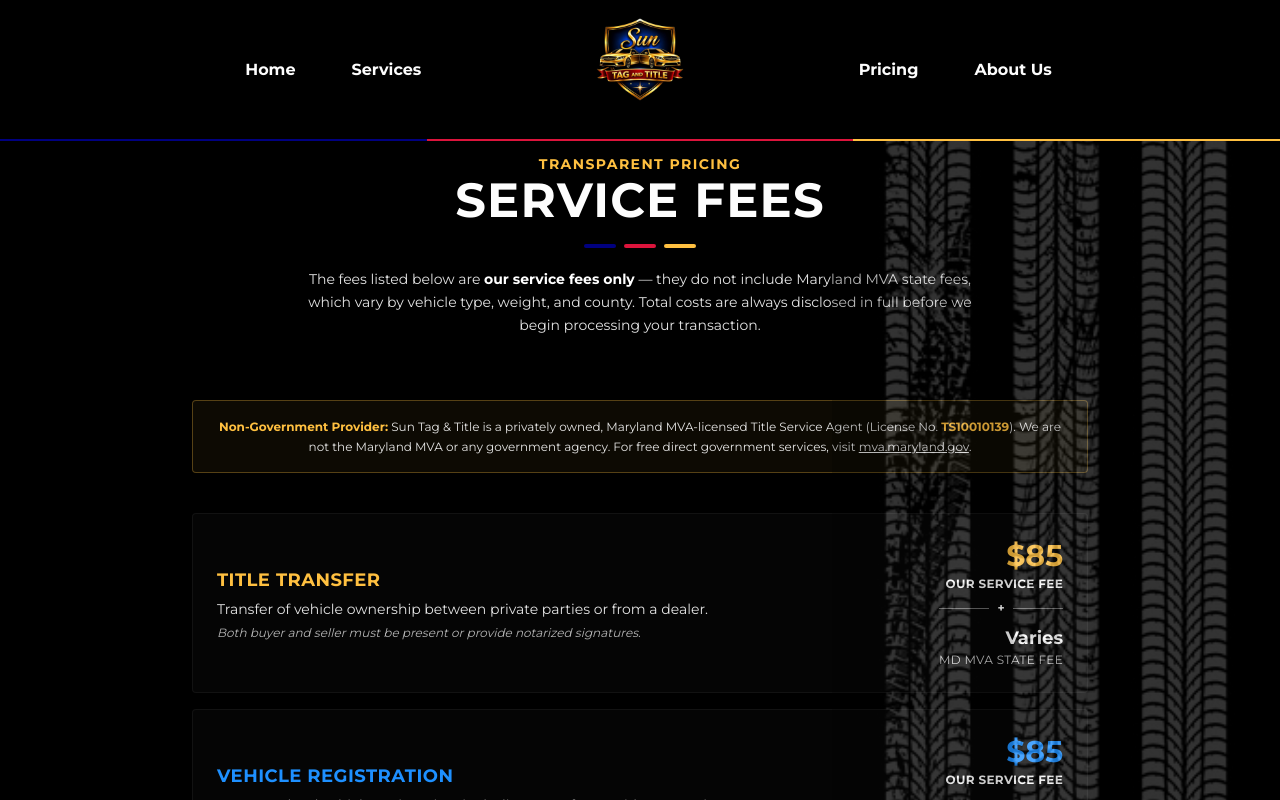
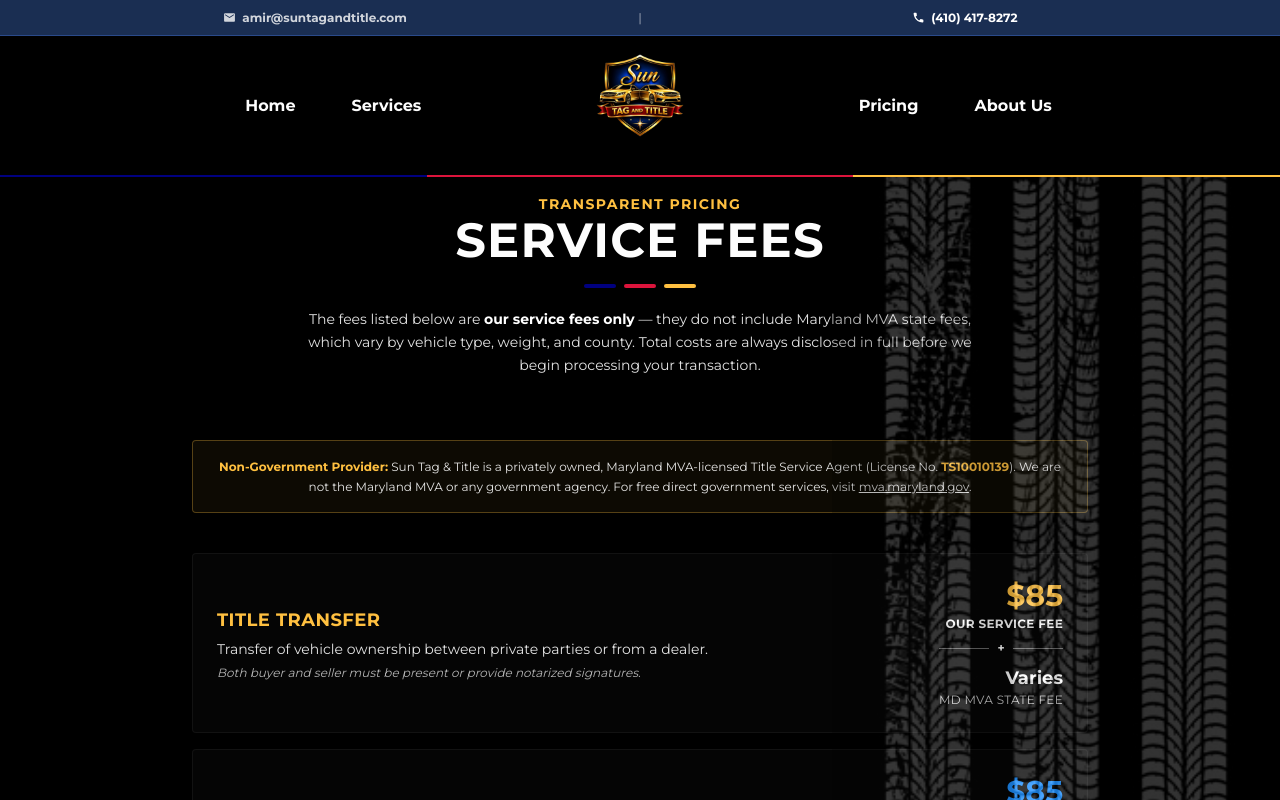
Before and after one commit to hoomanhajrian/suntag-title, a Next.js app: page /pricing in a window 1280 px wide. Shown: the top 800 px of the page. Built offline with nearby package versions, Linux system fonts and the light colour scheme.

Commit message:
style(layout): adjust padding for improved spacing on Careers, Pricing, and Hero sections

```diff
--- a/app/careers/page.tsx
+++ b/app/careers/page.tsx
@@ -12,7 +12,7 @@
 
 export default function CareersPage() {
   return (
-    <main className="bg-background min-h-screen flex flex-col items-center justify-center px-6 py-24 text-center">
+    <main className="bg-background min-h-screen flex flex-col items-center justify-center px-6 pt-48 pb-24 text-center">
       <div className="max-w-md space-y-6">
         <div className="flex justify-center text-gold-base">
           <WorkOffIcon style={{ fontSize: 64 }} />
--- a/app/components/Navigation.tsx
+++ b/app/components/Navigation.tsx
@@ -3,6 +3,9 @@
 import { usePathname } from 'next/navigation';
 import MenuIcon from '@mui/icons-material/Menu';
 import CloseIcon from '@mui/icons-material/Close';
+import PhoneIcon from '@mui/icons-material/Phone';
+import EmailIcon from '@mui/icons-material/Email';
+import { trackEvent } from '@/app/components/TrackPageView';
 import Link from 'next/link';
 import Image from 'next/image';
 
@@ -23,6 +26,7 @@
 const Navigation = () => {
     const [menuOpen, setMenuOpen] = useState(false);
     const [scrollY, setScrollY] = useState(0);
+    const [barVisible, setBarVisible] = useState(true);
     const menuRef = useRef<HTMLDivElement>(null);
     const menuButtonRef = useRef<HTMLButtonElement>(null);
     const pathname = usePathname();
@@ -31,7 +35,9 @@
 
     useEffect(() => {
         const handleScroll = () => {
-            setScrollY(window.scrollY);
+            const y = window.scrollY;
+            setScrollY(y);
+            setBarVisible(y < window.innerHeight);
             setMenuOpen(false);
         };
         window.addEventListener('scroll', handleScroll, { passive: true });
@@ -67,8 +73,39 @@
 
     return (
         <header className="header">
+            {/* ── Sliding contact bar ── */}
+            <div
+                className="fixed left-0 right-0 z-40 flex items-stretch text-xs font-semibold transition-transform duration-300 ease-in-out"
+                style={{
+                    top: 0,
+                    height: 36,
+                    backgroundColor: '#1a2e52',
+                    borderBottom: '1px solid #2a4a8a',
+                    transform: barVisible ? 'translateY(0)' : 'translateY(-100%)',
+                }}
+            >
+                <a
+                    href="mailto:amir@suntagandtitle.com"
+                    onClick={() => trackEvent('email_click', 'Contact Bar')}
+                    className="flex-1 inline-flex items-center justify-center gap-1.5 text-white hover:text-gold-base hover:bg-white/5 transition-colors duration-200"
+                >
+                    <EmailIcon style={{ fontSize: 13 }} />
+                    <span className="hidden sm:inline">amir@suntagandtitle.com</span>
+                </a>
+                <span className="self-center text-white/30 px-2">|</span>
+                <a
+                    href="tel:+14104178272"
+                    onClick={() => trackEvent('call_click', 'Contact Bar')}
+                    className="flex-1 inline-flex items-center justify-center gap-1.5 text-white hover:text-gold-base hover:bg-white/5 transition-colors duration-200"
+                >
+                    <PhoneIcon style={{ fontSize: 13 }} />
+                    <span className="hidden sm:inline">(410) 417-8272</span>
+                </a>
+            </div>
+
             <nav
-                className={`fixed top-0 left-0 right-0 w-full bg-background z-50 transition-shadow duration-300 ${isScrolled ? 'shadow-lg bg-background/95' : ''}`}
+                className={`fixed left-0 right-0 w-full bg-background z-50 transition-shadow duration-300 ${isScrolled ? 'shadow-lg bg-background/95' : ''}`}
+                style={{ top: barVisible ? 36 : 0, transition: 'top 0.3s ease-in-out, box-shadow 0.3s' }}
             >
                 {/* ── DESKTOP (lg+) — single always-present row ── */}
                 <div
@@ -115,8 +152,6 @@
                         ))}
                     </div>
                 </div>
-
-
 
                 {/* ── MOBILE / TABLET (< lg) ── */}
                 <div
--- a/app/components/sections/HeroSection.tsx
+++ b/app/components/sections/HeroSection.tsx
@@ -4,7 +4,7 @@
   return (
     <section
       id="home"
-      className="relative min-h-screen flex flex-col items-center justify-center px-6 py-32 overflow-hidden bg-background"
+      className="relative min-h-screen flex flex-col items-center justify-center px-6 pb-32 pt-48 overflow-hidden bg-background"
     >
       {/* ── Hero background image ── */}
       <div className="absolute inset-0 pointer-events-none" aria-hidden="true">
@@ -89,7 +89,7 @@
 
       {/* Scroll indicator */}
       {/* Scroll indicator */}
-      <div className="absolute bottom-8 left-1/2 -translate-x-1/2 flex flex-col items-center gap-2 animate-bounce">
+      <div className="absolute bottom-8 left-1/2 -translate-x-1/2 flex flex-col items-center gap-2 animate-bounce z-10">
         <span className="text-gold-base text-xs font-semibold uppercase tracking-widest">Scroll</span>
         <div className="flex flex-col items-center gap-0.5">
           <svg width="28" height="28" viewBox="0 0 28 28" fill="none" className="text-gold-base drop-shadow-[0_0_6px_#FFC040]">
--- a/app/pricing/page.tsx
+++ b/app/pricing/page.tsx
@@ -54,7 +54,7 @@
 
 export default function PricingPage() {
   return (
-    <main className="min-h-screen bg-background px-6 py-38">
+    <main className="min-h-screen bg-background px-6 pt-48 pb-32">
       <div className="max-w-4xl mx-auto">
 
         {/* Header */}
```
